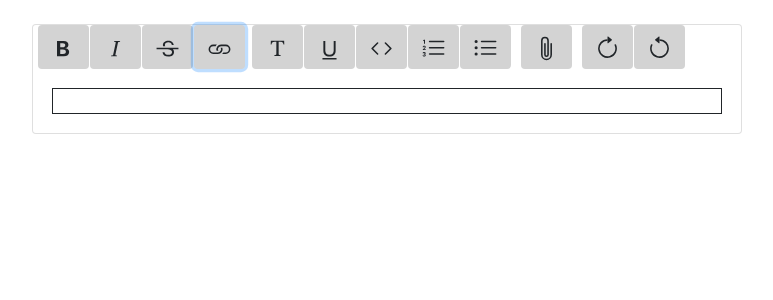
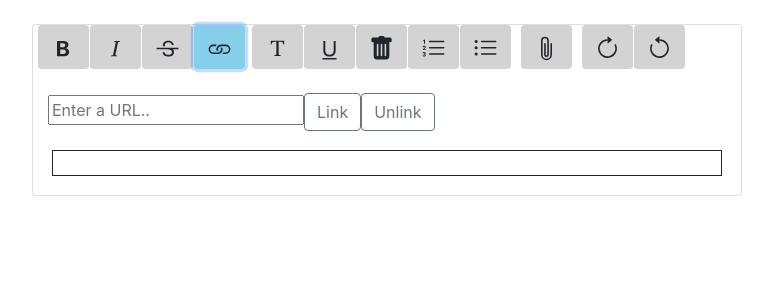
Before and after one commit to maheshwari1234/blog, a React (Create React App) app in the folder Frontend/: page /edit in a window 1280 px wide. Both pictures are taken after a click on the button 472 px from the left and 47 px from the top of the page. Shown: the top 300 px of the page, without its empty margins (253-1026 px from the left). Built offline with nearby package versions, Linux system fonts and the light colour scheme.

Commit message:
All functionalities are implemented

```diff
--- a/Frontend/src/components/edit.js
+++ b/Frontend/src/components/edit.js
@@ -1,55 +1,201 @@
-import React, { Component } from "react"
+import React, { Component, useState } from "react"
 
 import { Card, Button } from 'react-bootstrap'
 import {
     TypeBold, TypeItalic, TypeStrikethrough, Link, Fonts, ChatRightQuoteFill, Code,
-    ListUl, ListOl, Paperclip, ArrowClockwise, ArrowCounterclockwise, TypeUnderline
+    ListUl, ListOl, Paperclip, ArrowClockwise, ArrowCounterclockwise, TypeUnderline, TrashFill
 } from 'react-bootstrap-icons';
 
-
-export default class YourComponent extends Component {
+const RichTextEditor = () => {
+    const [click, SetClick] = useState(false)
+    const [Imgclick, setImgClick] = useState(false)
+    const [ImgValue, setImgValue] = useState('')
+    const [link, setLink] = useState('')
+    const [btnColor, setBtnColor] = useState('unclicked')
 
 
-    handleChange = (name) => {
+
+    const handleInputChange = (event) => {
+        setLink(event.target.value)
+    }
+
+    const handleImageChange = (event) => {
+        setImgValue(event.target.value)
+    }
+    var Boldcount = 0
+    var Italiccount = 0
+    var Strikecount=0
+    var Underlinecount = 0
+    var Linkcount = 0
+    var Imagecount = 0
+    var Deletecount = 0
+    var Headingcount = 0
+    var Undocount = 0
+    var Redocount = 0
+    var Bulletcount = 0
+    var Numbercount = 0
+
+
+
+    const handleChange = (name) => {
         console.log("name", name)
         switch (name) {
             case 'Bold':
+                var x = document.getElementById('bold')
+                if (Boldcount===0) {
+                    x.style.backgroundColor = 'skyblue'
+                    Boldcount=1
+                }
+                else {
+                    x.style.backgroundColor = 'lightgray'
+                    Boldcount=0
+                }
                 document.execCommand('bold', false, null)
                 break;
             case 'Italic':
+                var x = document.getElementById('italic')
+                if (Italiccount===0) {
+                    x.style.backgroundColor = 'skyblue'
+                    Italiccount=1
+                }
+                else {
+                    x.style.backgroundColor = 'lightgray'
+                    Italiccount=0
+                }
                 document.execCommand('italic', false, null)
                 break;
             case 'Strike':
+                var x = document.getElementById('strike')
+                if (Strikecount===0) {
+                    x.style.backgroundColor = 'skyblue'
+                    Strikecount=1
+                }
+                else {
+                    x.style.backgroundColor = 'lightgray'
+                    Strikecount=0
+                }
                 document.execCommand('strikeThrough', false, null)
                 break;
-            case 'Link':
-                document.execCommand('createLink', false, "https://trix-editor.org/")
-                break;
             case 'Underline':
+                var x = document.getElementById('underline')
+                if (Underlinecount===0) {
+                    x.style.backgroundColor = 'skyblue'
+                    Underlinecount=1
+                }
+                else {
+                    x.style.backgroundColor = 'lightgray'
+                    Underlinecount=0
+                }
                 document.execCommand('underline', false, null)
                 break;
             case 'ListOl':
+                var x = document.getElementById('numbers')
+                if (Numbercount===0) {
+                    x.style.backgroundColor = 'skyblue'
+                    Numbercount=1
+                }
+                else {
+                    x.style.backgroundColor = 'lightgray'
+                    Numbercount=0
+                }
                 document.execCommand('insertOrderedList', false, null)
                 break;
             case 'ListUl':
+                var x = document.getElementById('bullets')
+                if (Bulletcount===0) {
+                    x.style.backgroundColor = 'skyblue'
+                    Bulletcount=1
+                }
+                else {
+                    x.style.backgroundColor = 'lightgray'
+                    Bulletcount=0
+                }
                 document.execCommand('insertUnorderedList', false, null)
                 break;
             case 'Image':
-                // var container = document.getElementById("contain");
-                // var x = document.createElement("INPUT");
-                // x.setAttribute("type", "file");
-                // var pic=container.appendChild(x);
-                // console.log("image",x.value)
-                document.execCommand('insertImage', false, "simple.jfif")
+                var x = document.getElementById('image')
+                if (Imagecount===0) {
+                    x.style.backgroundColor = 'skyblue'
+                    Imagecount=1
+                }
+                else {
+                    x.style.backgroundColor = 'lightgray'
+                    Imagecount=0
+                }
+                setImgClick(true)
+                //    document.execCommand('insertImage',false,ImgValue)
+                document.execCommand('insertImage', false, "simple.jpg")
+                if (ImgValue != '') {
+                    setImgClick(false)
+                }
+                break;
+            case 'Link':
+                var x = document.getElementById('link')
+                if (Linkcount===0) {
+                    x.style.backgroundColor = 'skyblue'
+                    Linkcount=1
+                }
+                else {
+                    x.style.backgroundColor = 'lightgray'
+                    Linkcount=0
+                }
+                SetClick(true)
+                break;
+            case 'Link2':
+                document.execCommand('createLink', false, link)
+                SetClick(false)
+                break;
+            case 'Unlink':
+                document.execCommand('unlink', false, link)
+                SetClick(false)
+                break;
+            case 'Delete':
+                var x = document.getElementById('delete')
+                if (Deletecount===0) {
+                    x.style.backgroundColor = 'skyblue'
+                    Deletecount=1
+                }
+                else {
+                    x.style.backgroundColor = 'lightgray'
+                    Deletecount=0
+                }
+                document.execCommand('delete', false, null)
+                break;
 
-                break;
             case 'Heading':
+                var x = document.getElementById('heading')
+                if (Headingcount===0) {
+                    x.style.backgroundColor = 'skyblue'
+                    Headingcount=1
+                }
+                else {
+                    x.style.backgroundColor = 'lightgray'
+                    Headingcount=0
+                }
                 document.execCommand('fontSize', false, "5")
                 break;
             case 'Undo':
+                var x = document.getElementById('undo')
+                if (Undocount===0) {
+                    x.style.backgroundColor = 'skyblue'
+                    Undocount=1
+                }
+                else {
+                    x.style.backgroundColor = 'lightgray'
+                    Undocount=0
+                }
                 document.execCommand('undo', false, null)
                 break;
             case 'redo':
+                var x = document.getElementById('redo')
+                if (Redocount===0) {
+                    x.style.backgroundColor = 'skyblue'
+                    Redocount=1
+                }
+                else {
+                    x.style.backgroundColor = 'lightgray'
+                    Redocount=0
+                }
                 document.execCommand('redo', false, null)
                 break;
 
@@ -58,47 +204,88 @@ export default class YourComponent extends Component {
         }
     }
 
-    render() {
-        return (
+
+    return (
             <div className="container">
                 <div className="offset-2 col-sm-8"><br />
                     <Card>
 
                         <div>
                             <fieldset>
-                                <Button variant="default" style={{ fontSize: "20px", marginLeft: "5px", background: "lightgray" }} onClick={() => this.handleChange("Bold")}><TypeBold style={{ fontSize: "25px" }} />
+                                <Button variant="default" title="Bold" id="bold"
+                                    style={{ fontSize: "20px", marginLeft: "5px", background: "lightgray" }}
+                                    onClick={() => handleChange("Bold")}><TypeBold style={{ fontSize: "25px" }} />
                                 </Button>
-                                <Button variant="default" style={{ fontSize: "20px", marginLeft: "1px", background: "lightgray" }} onClick={() => this.handleChange("Italic")}><TypeItalic style={{ fontSize: "25px" }} />
+                                <Button variant="default" title="Italic" id="italic"
+                                    style={{ fontSize: "20px", marginLeft: "1px", background: "lightgray" }}
+                                    onClick={() => handleChange("Italic")}><TypeItalic style={{ fontSize: "25px" }} />
                                 </Button>
-                                <Button variant="default" style={{ fontSize: "20px", marginLeft: "1px", background: "lightgray" }} onClick={() => this.handleChange("Strike")}><TypeStrikethrough style={{ fontSize: "25px" }} />
+                                <Button variant="default" title="StrikeThrough" id="strike"
+                                    style={{ fontSize: "20px", marginLeft: "1px", background: "lightgray" }}
+                                    onClick={() => handleChange("Strike")}><TypeStrikethrough style={{ fontSize: "25px" }} />
                                 </Button>
-                                <Button variant="default" style={{ fontSize: "20px", marginLeft: "1px", background: "lightgray" }} onClick={() => this.handleChange("Link")}><Link style={{ fontSize: "25px" }} />
+                                <Button variant="default" title="Link" id="link"
+                                    style={{ fontSize: "20px", marginLeft: "1px", background: "lightgray" }}
+                                    onClick={() => handleChange("Link")}><Link style={{ fontSize: "25px" }} />
                                 </Button>
-                                <Button variant="default" style={{ fontSize: "20px", marginLeft: "7px", background: "lightgray" }} onClick={() => this.handleChange("Heading")}><Fonts style={{ fontSize: "25px" }} />
+                                <Button variant="default" title="Heading" id="heading"
+                                    style={{ fontSize: "20px", marginLeft: "7px", background: "lightgray" }}
+                                    onClick={() => handleChange("Heading")}><Fonts style={{ fontSize: "25px" }} />
                                 </Button>
-                                <Button variant="default" style={{ fontSize: "20px", marginLeft: "1px", background: "lightgray" }} onClick={() => this.handleChange("Underline")}><TypeUnderline style={{ fontSize: "25px" }} />
+                                <Button variant="default" title="Underline" id="underline"
+                                    style={{ fontSize: "20px", marginLeft: "1px", background: "lightgray" }}
+                                    onClick={() => handleChange("Underline")}><TypeUnderline style={{ fontSize: "25px" }} />
                                 </Button>
-                                <Button variant="default" style={{ fontSize: "20px", marginLeft: "1px", background: "lightgray" }} onClick={() => this.handleChange("Code")}><Code style={{ fontSize: "25px" }} />
+                                <Button variant="default" title="Delete" id="delete"
+                                    style={{ fontSize: "20px", marginLeft: "1px", background: "lightgray" }}
+                                    onClick={() => handleChange("Delete")}><TrashFill style={{ fontSize: "25px" }} />
                                 </Button>
-                                <Button variant="default" style={{ fontSize: "20px", marginLeft: "1px", background: "lightgray" }} onClick={() => this.handleChange("ListOl")}><ListOl style={{ fontSize: "25px" }} />
+                                <Button variant="default" title="Numbers" id="numbers"
+                                    style={{ fontSize: "20px", marginLeft: "1px", background: "lightgray" }}
+                                    onClick={() => handleChange("ListOl")}><ListOl style={{ fontSize: "25px" }} />
                                 </Button>
-                                <Button variant="default" style={{ fontSize: "20px", marginLeft: "1px", background: "lightgray" }} onClick={() => this.handleChange("ListUl")}><ListUl style={{ fontSize: "25px" }} />
+                                <Button variant="default" title="Bullets" id="bullets"
+                                    style={{ fontSize: "20px", marginLeft: "1px", background: "lightgray" }}
+                                    onClick={() => handleChange("ListUl")}><ListUl style={{ fontSize: "25px" }} />
                                 </Button>
-                                <Button variant="default" style={{ fontSize: "20px", marginLeft: "10px", background: "lightgray" }} onClick={() => this.handleChange("Image")}><Paperclip style={{ fontSize: "25px" }} />
+                                <Button variant="default" title="Image" id="image"
+                                    style={{ fontSize: "20px", marginLeft: "10px", background: "lightgray" }}
+                                    onClick={() => handleChange("Image")}><Paperclip style={{ fontSize: "25px" }} />
                                 </Button>
-                                <Button variant="default" style={{ fontSize: "20px", marginLeft: "10px", background: "lightgray" }} onClick={() => this.handleChange("redo")}><ArrowClockwise style={{ fontSize: "25px" }} />
+                                <Button variant="default" title="Redo" id="redo"
+                                    style={{ fontSize: "20px", marginLeft: "10px", background: "lightgray" }}
+                                    onClick={() => handleChange("redo")}><ArrowClockwise style={{ fontSize: "25px" }} />
                                 </Button>
-                                <Button variant="default" style={{ fontSize: "20px", marginLeft: "1px", background: "lightgray" }} onClick={() => this.handleChange("Undo")}><ArrowCounterclockwise style={{ fontSize: "25px" }} />
+                                <Button variant="default" title="Undo" id="undo"
+                                    style={{ fontSize: "20px", marginLeft: "1px", background: "lightgray" }}
+                                    onClick={() => handleChange("Undo")}><ArrowCounterclockwise style={{ fontSize: "25px" }} />
                                 </Button>
-                            </fieldset>
+                            </fieldset><br />
+                            {click ?
+                                <form>
+                                    <div className="col-sm-12">
+                                        <input type="text" placeholder="Enter a URL.." onChange={handleInputChange} name="link" />
+                                        <Button variant="outline-secondary" onClick={() => handleChange("Link2")}>Link</Button>
+                                        <Button variant="outline-secondary" onClick={() => handleChange("Unlink")}>Unlink</Button>
+                                    </div>
+                                </form> : null}
+
+                            {Imgclick ?
+                                <form>
+                                    <div className="col-sm-12">
+                                        <input type="file" onChange={handleImageChange} name="image" />
+                                    </div>
+                                </form> : null}
+
                             <Card.Body>
-                                <div contenteditable="true" style={{ outline: "1px solid"}} id="contain">
+                                <div contenteditable="true" style={{ outline: "1px solid" }} id="contain">
                                 </div>
                             </Card.Body>
                         </div>
                     </Card>
                 </div>
             </div>
-        )
-    }
+    )
 }
+
+export default RichTextEditor
```
